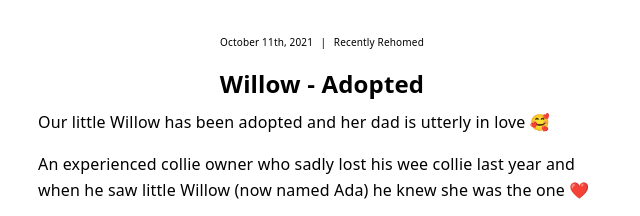
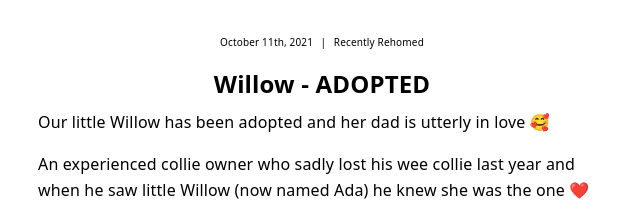
Before and after one commit to mont266/FriendsOfRescue, a Gatsby site: page /posts/willow-adopted/ in a window 1280 px wide. Shown: the part 183-399 px from the top of the page, 318-958 px from the left. Built offline with nearby package versions, Linux system fonts and the light colour scheme; Gatsby itself is replaced by a stand-in of ours; some packages are replaced by stand-ins of ours.

Commit message:
Update Our Animals “2021-10-12-willow”

```diff
--- a/content/posts/2021-10-12-willow.md
+++ b/content/posts/2021-10-12-willow.md
@@ -1,6 +1,6 @@
 ---
 template: SinglePost
-title: Willow - Adopted
+title: Willow - ADOPTED
 status: Published
 date: 2021-10-11
 featuredImage: https://ucarecdn.com/0024c3f6-698a-4bf1-a9d5-f542442441ca/-/crop/645x347/0,144/-/preview/
```
